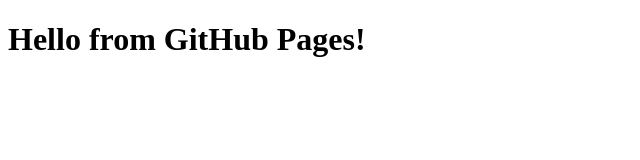
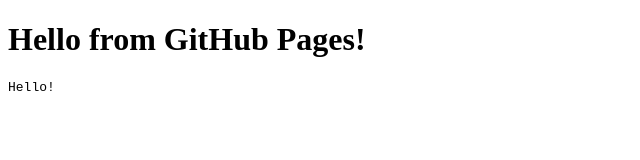
Before and after one commit to TehseenChowdhury/TehseenChowdhury.github.io, a plain HTML site: page index.html in a window 1280 px wide. Shown: the full height of the page, 0-640 px from the left. Drawn offline with Linux system fonts and the light colour scheme.

Commit message:
Basic javascript

```diff
--- /dev/null
+++ b/data.json
@@ -0,0 +1 @@
+{ "message": "Hello!" }
--- a/index.html
+++ b/index.html
@@ -5,3 +5,12 @@
   <h1>Hello from GitHub Pages!</h1>
 </body>
 </html>
+
+<script>
+  fetch('data.json')
+    .then(r => r.json())
+    .then(j => {
+      document.body.insertAdjacentHTML('beforeend',
+        `<pre>${j.message}</pre>`);
+    });
+</script>
```
